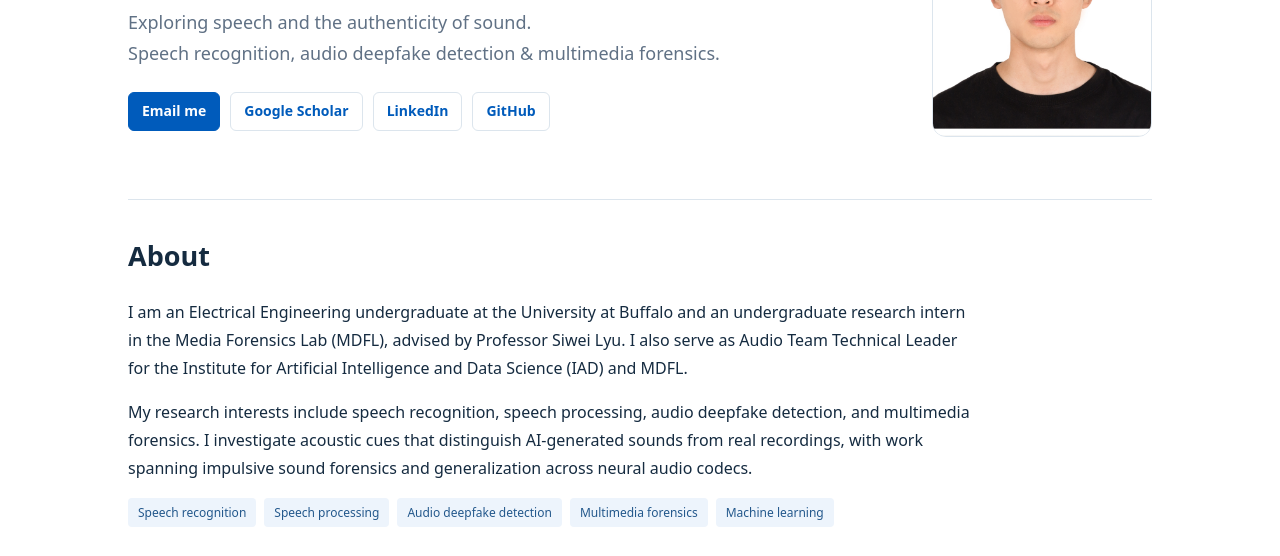
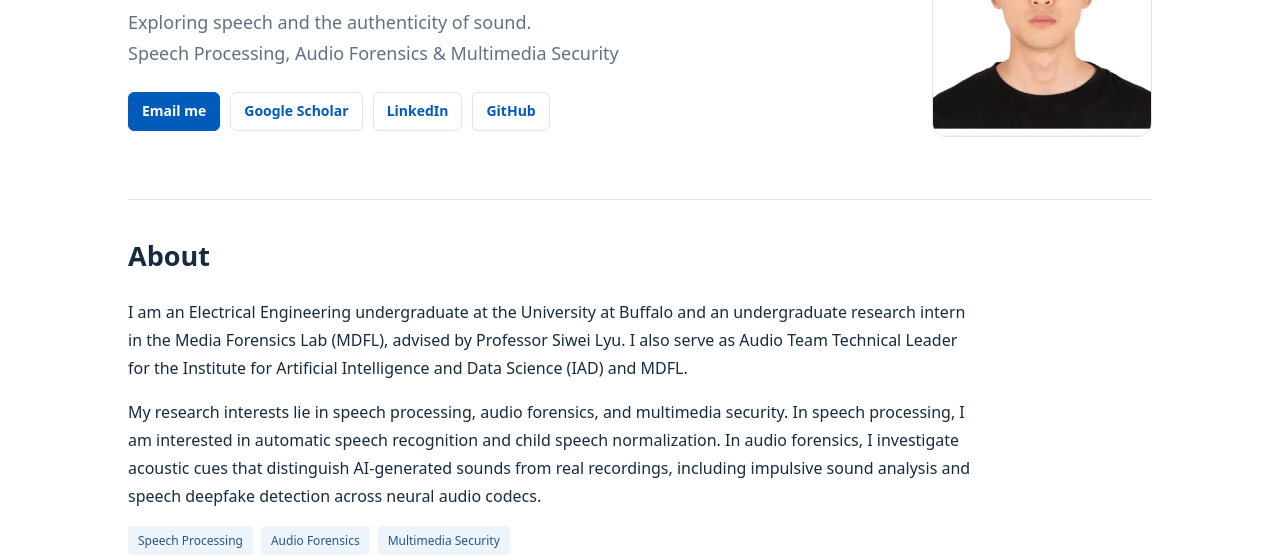
Before and after one commit to 2003wkdwogud/2003wkdwogud.github.io, a plain HTML site: page index.html in a window 1280 px wide. Shown: the part 251-807 px from the top of the page. Drawn offline with Linux system fonts and the light colour scheme.

Commit message:
Update index.html

```diff
--- a/index.html
+++ b/index.html
@@ -4,11 +4,11 @@
   <meta charset="UTF-8">
   <meta name="viewport" content="width=device-width, initial-scale=1">
 
-  <title>Jaehyeong Chang | Speech Recognition, Audio &amp; Multimedia Forensics</title>
+  <title>Jaehyeong Chang | Speech Processing, Audio Forensics &amp; Multimedia Security</title>
 
   <meta
     name="description"
-    content="Jaehyeong Chang is an Electrical Engineering undergraduate at the University at Buffalo. His interests include speech recognition, audio deepfake detection, and multimedia forensics."
+    content="Jaehyeong Chang is an Electrical Engineering undergraduate at the University at Buffalo, with research interests in speech processing, audio forensics, and multimedia security."
   >
 
   <style>
@@ -20,9 +20,7 @@
       --wash: #f4f7fa;
     }
 
-    * {
-      box-sizing: border-box;
-    }
+    * { box-sizing: border-box; }
 
     html {
       scroll-behavior: smooth;
@@ -41,9 +39,7 @@
       text-underline-offset: 4px;
     }
 
-    a:hover {
-      color: #003d80;
-    }
+    a:hover { color: #003d80; }
 
     a:focus-visible,
     button:focus-visible,
@@ -97,7 +93,7 @@
     .hero {
       padding: 70px 0 62px;
       display: grid;
-      grid-template-columns: 1fr 220px;
+      grid-template-columns: minmax(0, 1fr) 220px;
       gap: 55px;
       align-items: center;
     }
@@ -129,9 +125,7 @@
       line-height: 1.5;
     }
 
-    p {
-      margin: 10px 0 16px;
-    }
+    p { margin: 10px 0 16px; }
 
     .lead {
       color: var(--muted);
@@ -180,9 +174,7 @@
       border-top: 1px solid var(--line);
     }
 
-    .about {
-      max-width: 850px;
-    }
+    .about { max-width: 850px; }
 
     .tags {
       display: flex;
@@ -260,14 +252,12 @@
 
     .entry {
       display: grid;
-      grid-template-columns: 160px 1fr;
+      grid-template-columns: 160px minmax(0, 1fr);
       gap: 24px;
       margin-bottom: 30px;
     }
 
-    .entry:last-child {
-      margin-bottom: 0;
-    }
+    .entry:last-child { margin-bottom: 0; }
 
     .date {
       padding-top: 3px;
@@ -275,9 +265,7 @@
       font-size: 13px;
     }
 
-    .org {
-      margin: 3px 0 7px;
-    }
+    .org { margin: 3px 0 7px; }
 
     .entry p {
       margin: 6px 0;
@@ -286,7 +274,7 @@
 
     .projects {
       display: grid;
-      grid-template-columns: repeat(3, 1fr);
+      grid-template-columns: repeat(3, minmax(0, 1fr));
       gap: 18px;
     }
 
@@ -307,9 +295,7 @@
       border-left: 3px solid var(--blue);
     }
 
-    .service + .service {
-      margin-top: 24px;
-    }
+    .service + .service { margin-top: 24px; }
 
     .service p {
       margin: 4px 0;
@@ -337,9 +323,7 @@
         font-size: 12px;
       }
 
-      main {
-        padding: 0 20px;
-      }
+      main { padding: 0 20px; }
 
       .hero {
         grid-template-columns: 1fr;
@@ -353,28 +337,19 @@
         height: 175px;
       }
 
-      h1 {
-        letter-spacing: -1px;
-      }
+      h1 { letter-spacing: -1px; }
 
       .entry {
         grid-template-columns: 1fr;
         gap: 3px;
       }
 
-      .projects {
-        grid-template-columns: 1fr;
-      }
-
-      .publication {
-        padding: 20px;
-      }
+      .projects { grid-template-columns: 1fr; }
+      .publication { padding: 20px; }
     }
 
     @media (prefers-reduced-motion: reduce) {
-      html {
-        scroll-behavior: auto;
-      }
+      html { scroll-behavior: auto; }
     }
   </style>
 </head>
@@ -404,8 +379,8 @@
 
         <p class="lead">
           Exploring speech and the authenticity of sound.<br>
-          Speech recognition, audio deepfake detection
-          &amp; multimedia forensics.
+          Speech Processing, Audio Forensics
+          &amp; Multimedia Security
         </p>
 
         <div class="links">
@@ -456,21 +431,21 @@
         </p>
 
         <p>
-          My research interests include speech recognition,
-          speech processing, audio deepfake detection, and
-          multimedia forensics. I investigate acoustic cues
-          that distinguish AI-generated sounds from real
-          recordings, with work spanning impulsive sound
-          forensics and generalization across neural audio codecs.
+          My research interests lie in speech processing,
+          audio forensics, and multimedia security. In speech
+          processing, I am interested in automatic speech
+          recognition and child speech normalization. In audio
+          forensics, I investigate acoustic cues that distinguish
+          AI-generated sounds from real recordings, including
+          impulsive sound analysis and speech deepfake detection
+          across neural audio codecs.
         </p>
       </div>
 
       <div class="tags">
-        <span class="tag">Speech recognition</span>
-        <span class="tag">Speech processing</span>
-        <span class="tag">Audio deepfake detection</span>
-        <span class="tag">Multimedia forensics</span>
-        <span class="tag">Machine learning</span>
+        <span class="tag">Speech Processing</span>
+        <span class="tag">Audio Forensics</span>
+        <span class="tag">Multimedia Security</span>
       </div>
     </section>
 
@@ -641,7 +616,7 @@
 
       <div class="projects">
         <article class="project">
-          <span class="badge">Sound forensics</span>
+          <span class="badge">Audio Forensics</span>
 
           <h3>AI-Generated Gunshot Detection</h3>
 
@@ -652,7 +627,7 @@
         </article>
 
         <article class="project">
-          <span class="badge">Speech authenticity</span>
+          <span class="badge">Audio Forensics</span>
 
           <h3>Cross-Codec Deepfake Detection</h3>
 
@@ -663,7 +638,7 @@
         </article>
 
         <article class="project">
-          <span class="badge">Speech recognition</span>
+          <span class="badge">Speech Processing</span>
 
           <h3>Speech &amp; Voice Research</h3>
 
```
